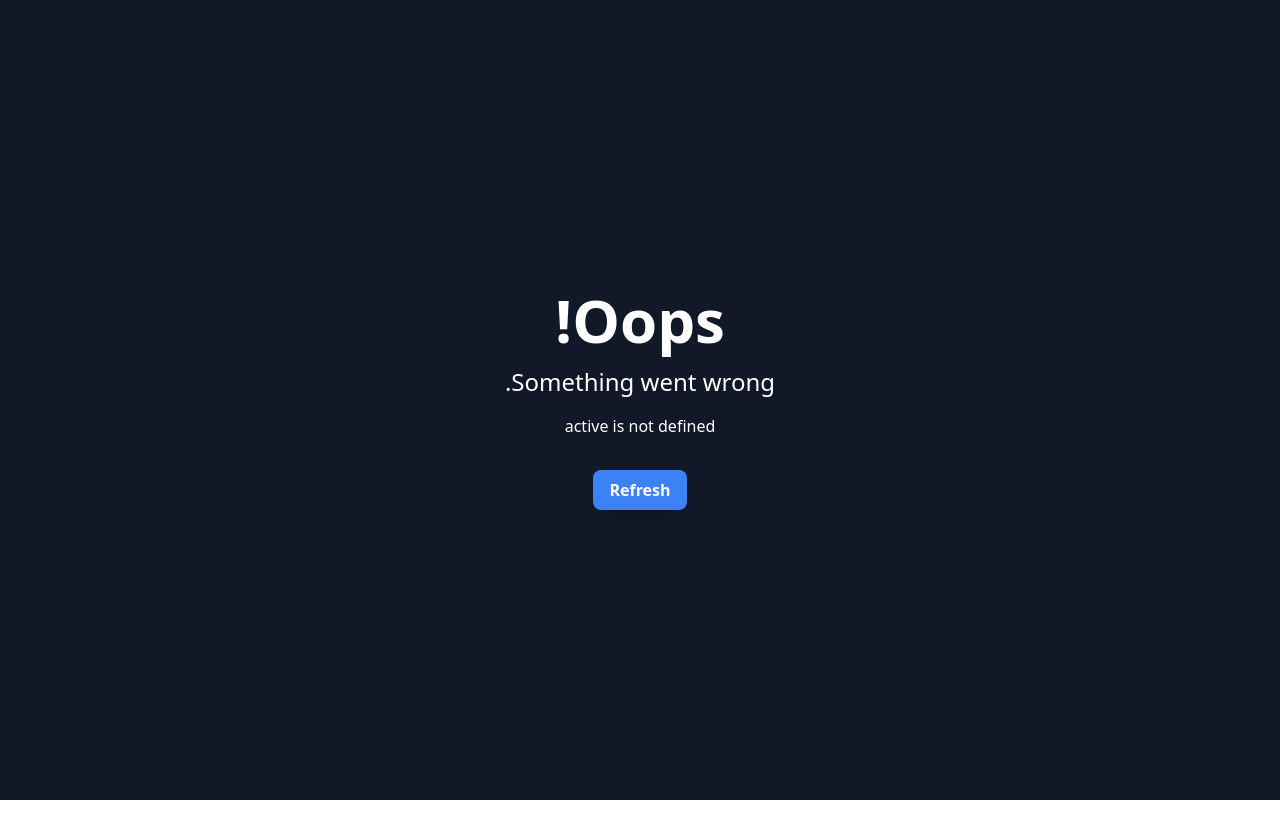
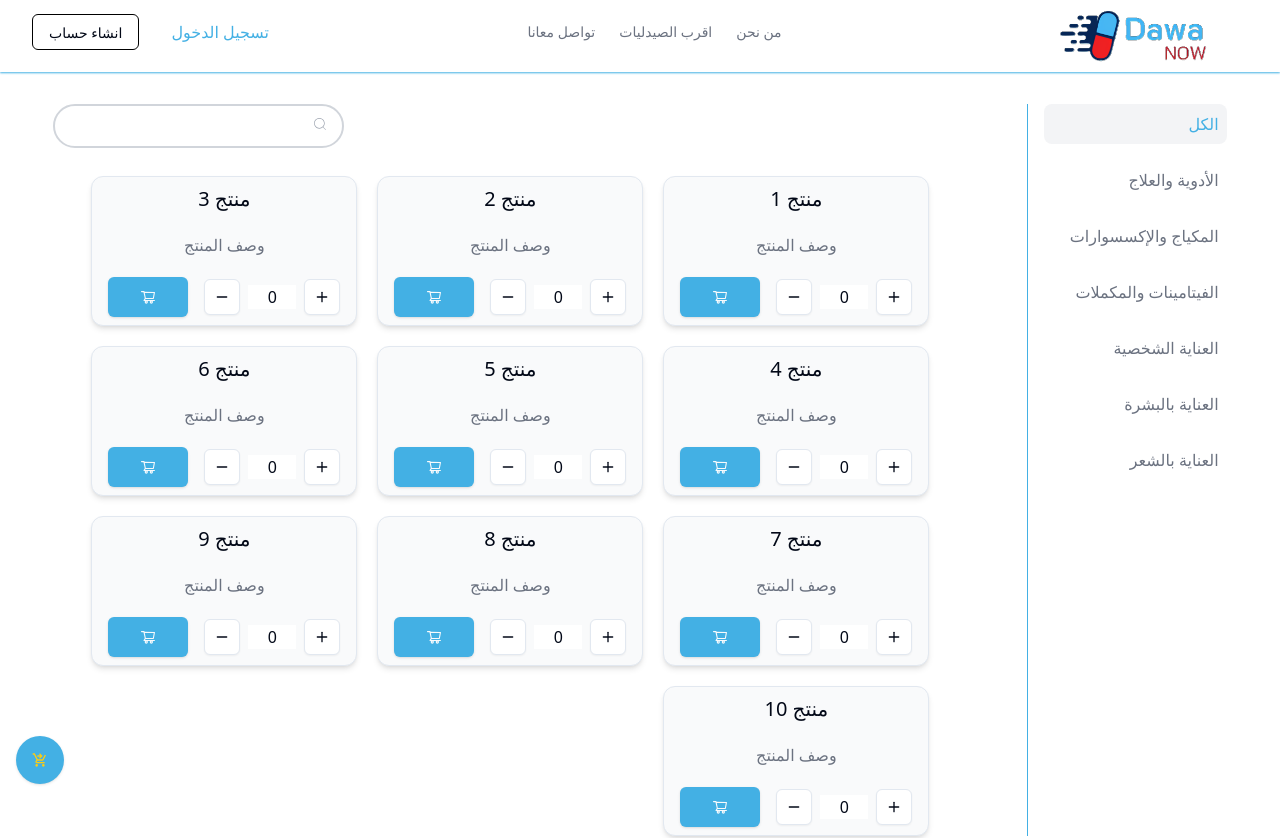
Before and after one commit to Mhmd0Mhmod/dawa-now-webapp, a React (Vite) app: page /home in a window 1280 px wide. Shown: the top 838 px of the page. Before the commit the page ends 800 px from the top, so only its background shows below. Built offline with nearby package versions, Linux system fonts and the light colour scheme.

Commit message:
update asidefilter for vercel

```diff
--- a/src/components/AsideFilter.tsx
+++ b/src/components/AsideFilter.tsx
@@ -11,7 +11,7 @@ const filteItems = [
   { name: "العناية بالشعر" },
 ];
 function AsideFilter() {
-  // const [active, setActive] = useState(0);
+  const [active, setActive] = useState(0);
   // const [searchParam, setSearchParam] = useSearchParams();
   return (
     <div className="col-span-2 min-w-fit text-gray-500">
@@ -20,6 +20,7 @@ function AsideFilter() {
           <li
             key={index}
             className={`cursor-pointer rounded-lg p-2 duration-200 hover:scale-100 hover:transform hover:bg-gray-100 hover:text-blue-450 ${active === index ? "bg-gray-100 text-blue-450" : ""}`}
+            onClick={() => setActive(index)}
           >
             {item.name}
           </li>
```
